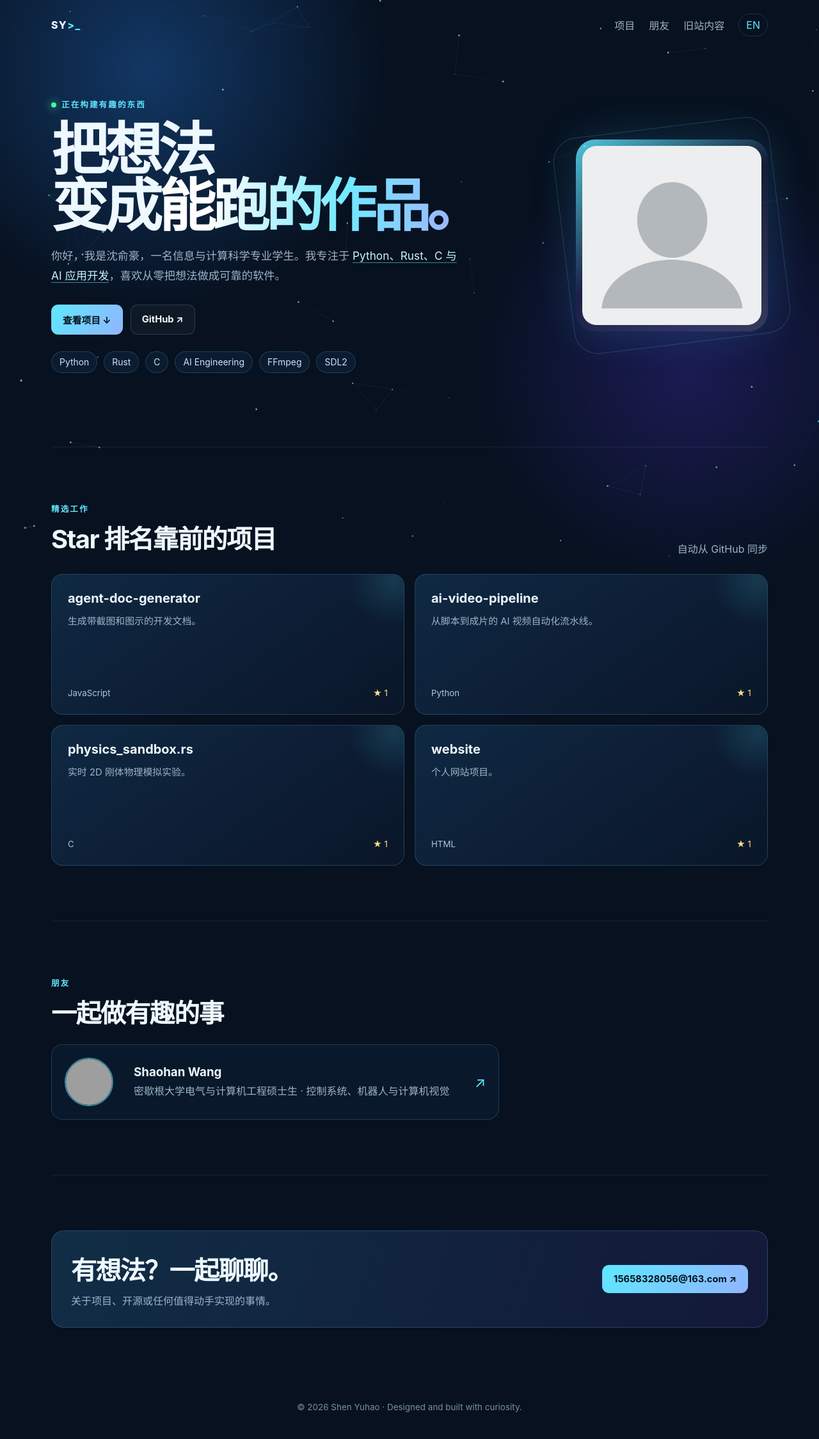
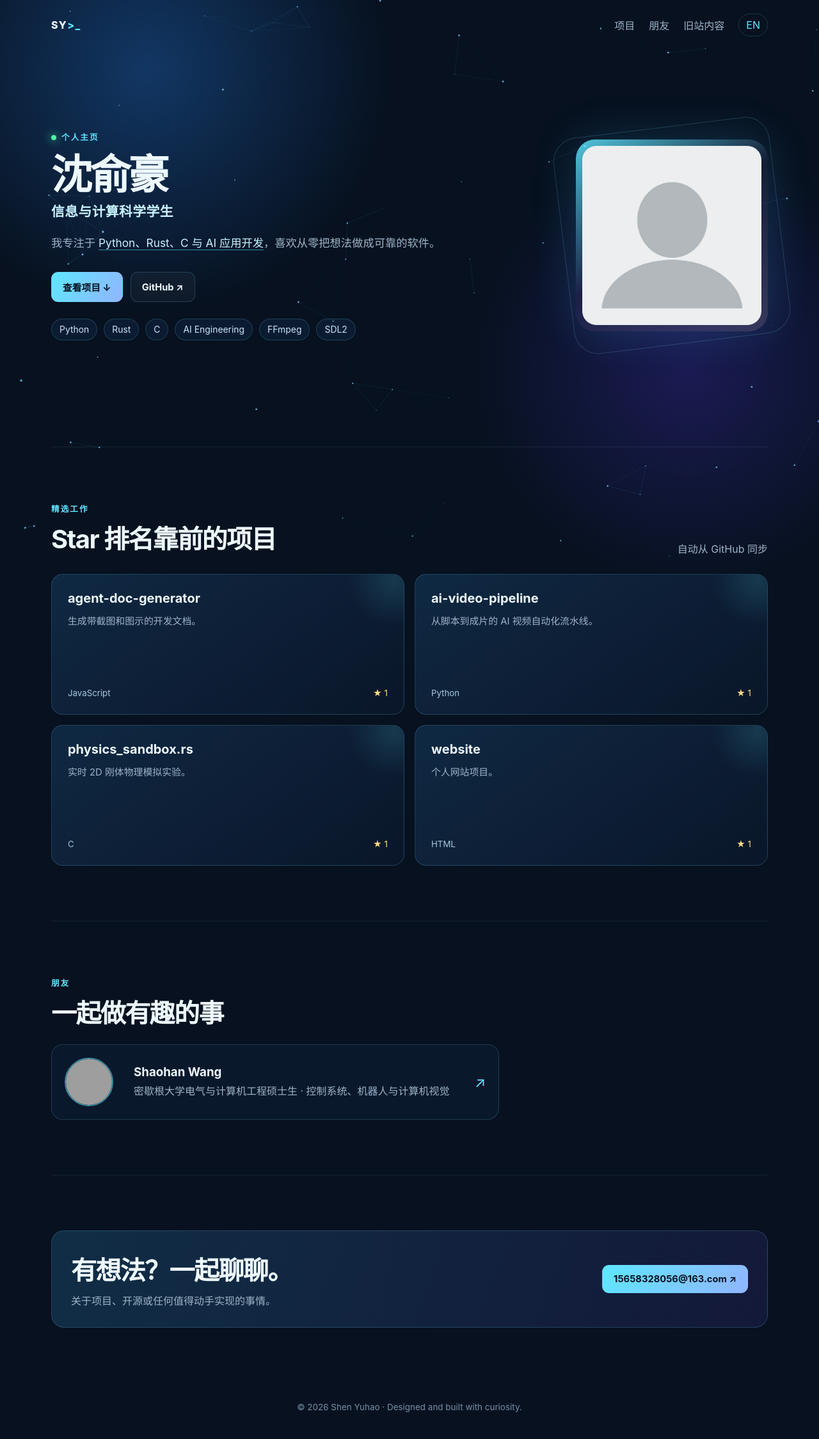
Before and after one commit to shenyuhao1/shenyuhao1.github.io, a Jekyll site: the page index.html, which Jekyll copies as it is, in a window 1280 px wide. Shown: the whole page at 64% size. Built offline with Jekyll 4.4.1, drawn with Linux system fonts in a browser that asks for light colours; grey boxes are pictures that could not be loaded.

Commit message:
Refine homepage title and subtitle

```diff
--- a/index.html
+++ b/index.html
@@ -16,8 +16,8 @@
     .lang { border:1px solid var(--line); border-radius:999px; padding:7px 11px; color:var(--blue); }
     .hero { min-height:620px; display:grid; grid-template-columns:1.35fr .65fr; align-items:center; gap:48px; padding:48px 0 88px; }
     .eyebrow { color:var(--blue); font-size:.79rem; letter-spacing:.16em; text-transform:uppercase; font-weight:700; } .dot { display:inline-block; width:8px; height:8px; margin-right:8px; border-radius:50%; background:#49f5a2; box-shadow:0 0 14px #49f5a2; }
-    h1 { margin:18px 0; max-width:790px; font-size:clamp(3.1rem,7vw,6.2rem); line-height:.98; letter-spacing:-.065em; } .gradient { color:transparent; background:linear-gradient(100deg,#fff 17%,#71e9ff 58%,#a8a8ff); -webkit-background-clip:text; background-clip:text; }
-    .intro { max-width:650px; font-size:1.08rem; line-height:1.8; color:var(--muted); } .role { color:#c8f4ff; border-bottom:1px solid rgba(94,231,255,.55); }
+    h1 { margin:16px 0 8px; max-width:790px; font-size:clamp(2.7rem,5vw,4.5rem); line-height:1.05; letter-spacing:-.06em; } .gradient { color:transparent; background:linear-gradient(100deg,#fff 17%,#71e9ff 58%,#a8a8ff); -webkit-background-clip:text; background-clip:text; }
+    .subtitle { margin:0 0 20px; color:#c8f4ff; font-size:clamp(1.05rem,2vw,1.3rem); font-weight:650; letter-spacing:.02em; } .intro { max-width:650px; font-size:1.08rem; line-height:1.8; color:var(--muted); } .role { color:#c8f4ff; border-bottom:1px solid rgba(94,231,255,.55); }
     .actions { display:flex; flex-wrap:wrap; gap:12px; margin-top:30px; } .button { display:inline-flex; align-items:center; gap:8px; padding:12px 17px; border:1px solid var(--line); border-radius:11px; color:var(--text); text-decoration:none; font-weight:650; font-size:.92rem; transition:.22s ease; background:rgba(255,255,255,.035); } .button.primary { color:#03111e; border-color:transparent; background:linear-gradient(120deg,var(--blue),#91b5ff); } .button:hover { transform:translateY(-3px); border-color:rgba(94,231,255,.65); box-shadow:0 12px 35px rgba(20,143,211,.18); }
     .portrait-wrap { position:relative; width:min(300px,70vw); aspect-ratio:1; justify-self:end; border-radius:30px; padding:10px; background:linear-gradient(145deg,rgba(94,231,255,.85),rgba(139,140,255,.1) 48%,rgba(255,255,255,.15)); box-shadow:0 0 70px rgba(61,186,255,.2); transform:rotate(3deg); } .portrait-wrap:before { content:""; position:absolute; inset:-20px; border:1px solid rgba(125,211,252,.2); border-radius:38px; transform:rotate(-7deg); } .portrait { width:100%; height:100%; display:block; object-fit:cover; border-radius:22px; filter:saturate(.9) contrast(1.08); }
     section { padding:86px 0; border-top:1px solid rgba(176,223,255,.1); } .section-head { display:flex; align-items:end; justify-content:space-between; gap:16px; margin-bottom:28px; } h2 { margin:7px 0 0; font-size:clamp(1.8rem,4vw,2.5rem); letter-spacing:-.04em; } .sub { color:var(--muted); margin:0; }
@@ -36,7 +36,7 @@
     <nav class="nav"><a class="logo" href="/">SY<span>&gt;_</span></a><div class="nav-links"><a href="#projects" data-zh="项目" data-en="Projects">项目</a><a href="#friends" data-zh="朋友" data-en="Friends">朋友</a><a href="/about/" data-zh="旧站内容" data-en="Archive">旧站内容</a><button class="lang" id="lang">EN</button></div></nav>
     <main>
       <section class="hero" style="border:0">
-        <div class="reveal"><div class="eyebrow"><span class="dot"></span><span data-zh="正在构建有趣的东西" data-en="Building useful things">正在构建有趣的东西</span></div><h1 data-zh="把想法<br>变成<span class='gradient'>能跑的作品。</span>" data-en="Turning ideas into<br><span class='gradient'>working software.</span>">把想法<br>变成<span class="gradient">能跑的作品。</span></h1><p class="intro" data-zh="你好，我是沈俞豪，一名信息与计算科学专业学生。我专注于 <span class='role'>Python、Rust、C 与 AI 应用开发</span>，喜欢从零把想法做成可靠的软件。" data-en="Hi, I'm Shen Yuhao, an Information and Computing Science student focused on <span class='role'>Python, Rust, C, and AI applications</span>. I enjoy turning ideas into dependable software.">你好，我是沈俞豪，一名信息与计算科学专业学生。我专注于 <span class="role">Python、Rust、C 与 AI 应用开发</span>，喜欢从零把想法做成可靠的软件。</p><div class="actions"><a class="button primary" href="#projects" data-zh="查看项目 ↓" data-en="Explore projects ↓">查看项目 ↓</a><a class="button" href="https://github.com/shenyuhao1" target="_blank" rel="noreferrer">GitHub ↗</a></div><div class="skills"><span>Python</span><span>Rust</span><span>C</span><span>AI Engineering</span><span>FFmpeg</span><span>SDL2</span></div></div>
+        <div class="reveal"><div class="eyebrow"><span class="dot"></span><span data-zh="个人主页" data-en="Personal homepage">个人主页</span></div><h1 data-zh="沈俞豪" data-en="Shen Yuhao">沈俞豪</h1><p class="subtitle" data-zh="信息与计算科学学生" data-en="Information and Computing Science Student">信息与计算科学学生</p><p class="intro" data-zh="我专注于 <span class='role'>Python、Rust、C 与 AI 应用开发</span>，喜欢从零把想法做成可靠的软件。" data-en="Focused on <span class='role'>Python, Rust, C, and AI applications</span>, I enjoy turning ideas into dependable software.">我专注于 <span class="role">Python、Rust、C 与 AI 应用开发</span>，喜欢从零把想法做成可靠的软件。</p><div class="actions"><a class="button primary" href="#projects" data-zh="查看项目 ↓" data-en="Explore projects ↓">查看项目 ↓</a><a class="button" href="https://github.com/shenyuhao1" target="_blank" rel="noreferrer">GitHub ↗</a></div><div class="skills"><span>Python</span><span>Rust</span><span>C</span><span>AI Engineering</span><span>FFmpeg</span><span>SDL2</span></div></div>
         <div class="portrait-wrap reveal"><img class="portrait" src="/images/profile.png" alt="沈俞豪 / Shen Yuhao"></div>
       </section>
       <section id="projects" class="reveal"><div class="section-head"><div><div class="eyebrow" data-zh="精选工作" data-en="Selected work">精选工作</div><h2 data-zh="Star 排名靠前的项目" data-en="Top starred projects">Star 排名靠前的项目</h2></div><p class="sub" data-zh="自动从 GitHub 同步" data-en="Synced from GitHub">自动从 GitHub 同步</p></div><div class="projects" id="projects-grid"><a class="card" href="https://github.com/shenyuhao1/agent-doc-generator" target="_blank"><div><h3>agent-doc-generator</h3><p>生成带截图和图示的开发文档。</p></div><div class="meta"><span>JavaScript</span><span class="star">★ 1</span></div></a><a class="card" href="https://github.com/shenyuhao1/ai-video-pipeline" target="_blank"><div><h3>ai-video-pipeline</h3><p>从脚本到成片的 AI 视频自动化流水线。</p></div><div class="meta"><span>Python</span><span class="star">★ 1</span></div></a><a class="card" href="https://github.com/shenyuhao1/physics_sandbox.rs" target="_blank"><div><h3>physics_sandbox.rs</h3><p>实时 2D 刚体物理模拟实验。</p></div><div class="meta"><span>C</span><span class="star">★ 1</span></div></a><a class="card" href="https://github.com/shenyuhao1/website" target="_blank"><div><h3>website</h3><p>个人网站项目。</p></div><div class="meta"><span>HTML</span><span class="star">★ 1</span></div></a></div></section>
```
